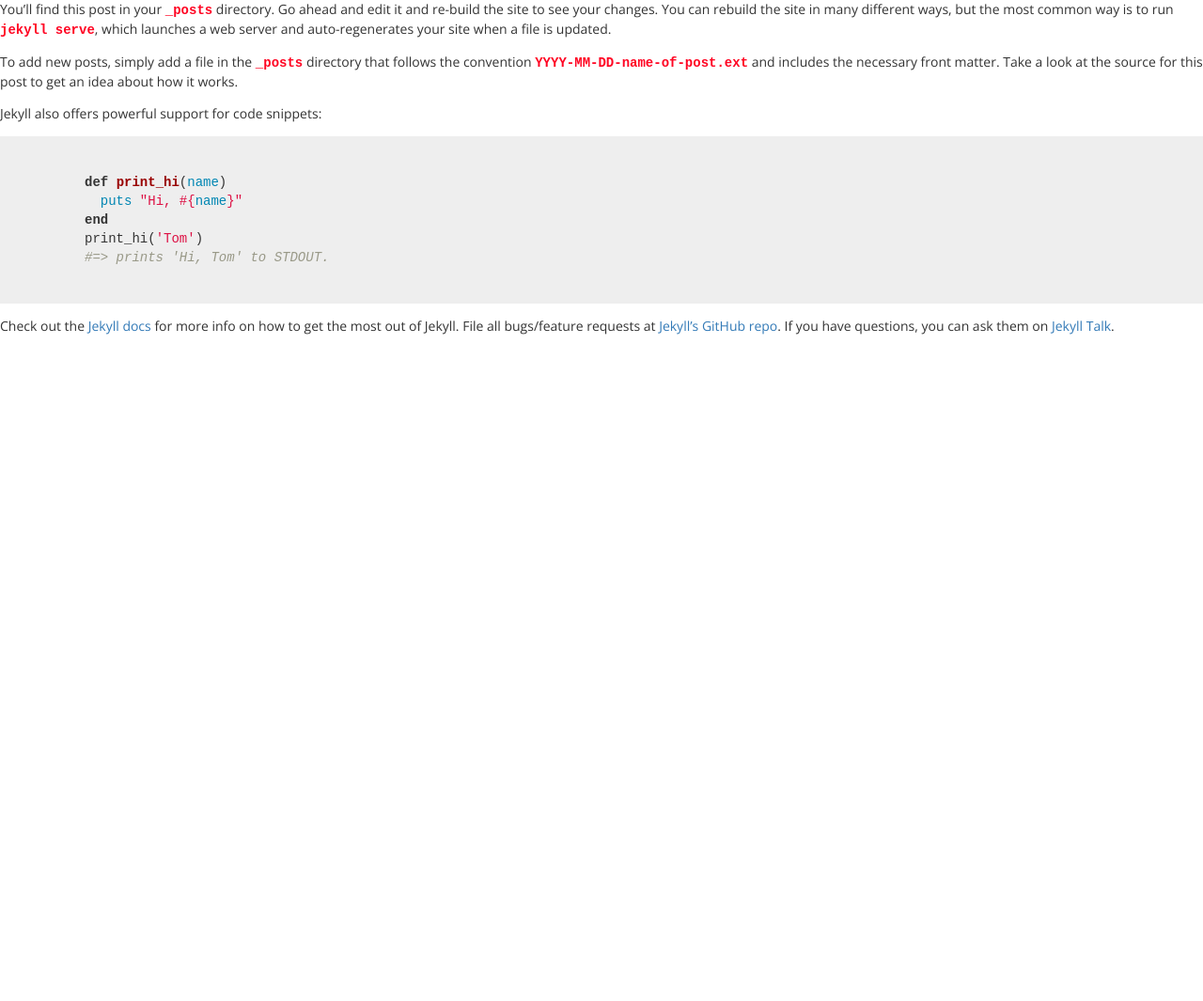
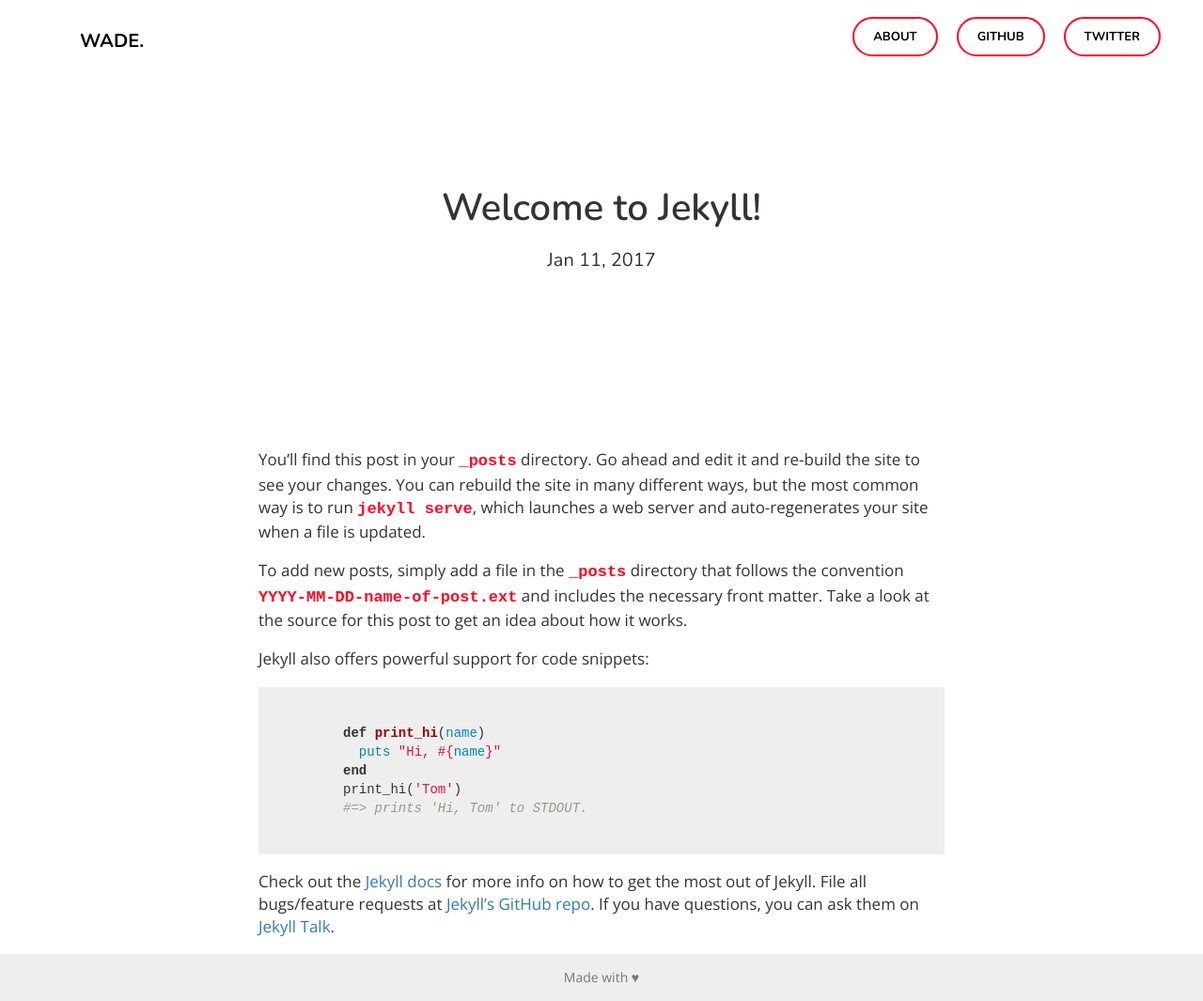
Before and after one commit to kevyder/wead, a Jekyll site: the page built from _posts/2017-01-11-welcome-to-jekyll.1.markdown, in a window 1280 px wide. Shown: the whole page at 94% size. Built offline with Jekyll 4.4.1, drawn with Linux system fonts in a browser that asks for light colours; before the commit the page ends 900 px from its top, so only the background shows below that.

Commit message:
Post styles

```diff
--- /dev/null
+++ b/_includes/footer.html
@@ -0,0 +1,3 @@
+<footer>
+	<p class="footer-text">Made with ♥</p>
+</footer>
--- /dev/null
+++ b/_includes/header_post.html
@@ -0,0 +1,16 @@
+<header class="header-page">
+  <nav class="nav">
+    <ul>
+      <li class="brand"><a href="/">WADE.</a></li>
+      <li class="info"><a href="#">Twitter</a></li>
+      <li class="info"><a href="#">Github</a></li>
+      <li class="info"><a href="#">About</a></li>
+    </ul>
+  </nav>
+  <div class="container">
+    <div class="title-container">
+      <h1 class="title">{{ page.title }}</h1>
+      <p class="subtitle">{{ page.date | date: "%b %-d, %Y" }}</p>
+    </div>
+  </div>
+</header>
--- /dev/null
+++ b/_includes/post.html
@@ -0,0 +1,5 @@
+<div class="container post-content">
+	<div class="col-md-8 col-md-offset-2">
+		{{ content }}
+	</div>
+</div>
--- a/_layouts/default.html
+++ b/_layouts/default.html
@@ -4,6 +4,7 @@
 <body>
     {% include header.html %}
     {% include posts.html %}
+		{% include footer.html %}
 </body>
 <script src="{{ "/assets/javascripts/main.js" | prepend: site.baseurl }}"></script>
 <script src="https://use.fontawesome.com/d3a9a36e18.js"></script>
--- a/_layouts/post.html
+++ b/_layouts/post.html
@@ -3,4 +3,6 @@
 ---
 
 {% include head.html %}
-{{ content }}
+{% include header_post.html %}
+{% include post.html %}
+{% include footer.html %}
--- /dev/null
+++ b/_sass/_footer.sass
@@ -0,0 +1,8 @@
+footer
+	width: 100%
+	background-color: #eee
+	.footer-text
+		margin: 0
+		padding: 15px
+		color: #777
+		text-align: center
--- /dev/null
+++ b/_sass/_post.sass
@@ -0,0 +1,3 @@
+.post-content
+	p
+		font-size: 1.7rem
--- a/_sass/_posts.sass
+++ b/_sass/_posts.sass
@@ -3,7 +3,7 @@
     background-color: #eeeeee
     .post-container
         width: 50%
-        margin: 5% 25% auto 25%
+        margin: 5% 25% 0 25%
         a.post-title
             text-decoration: none
             font-size: 2rem
--- a/assets/stylesheets/main.scss
+++ b/assets/stylesheets/main.scss
@@ -14,4 +14,6 @@
 }
 
 @import "header";
-@import "posts"
+@import "posts";
+@import "post";
+@import "footer";
```
